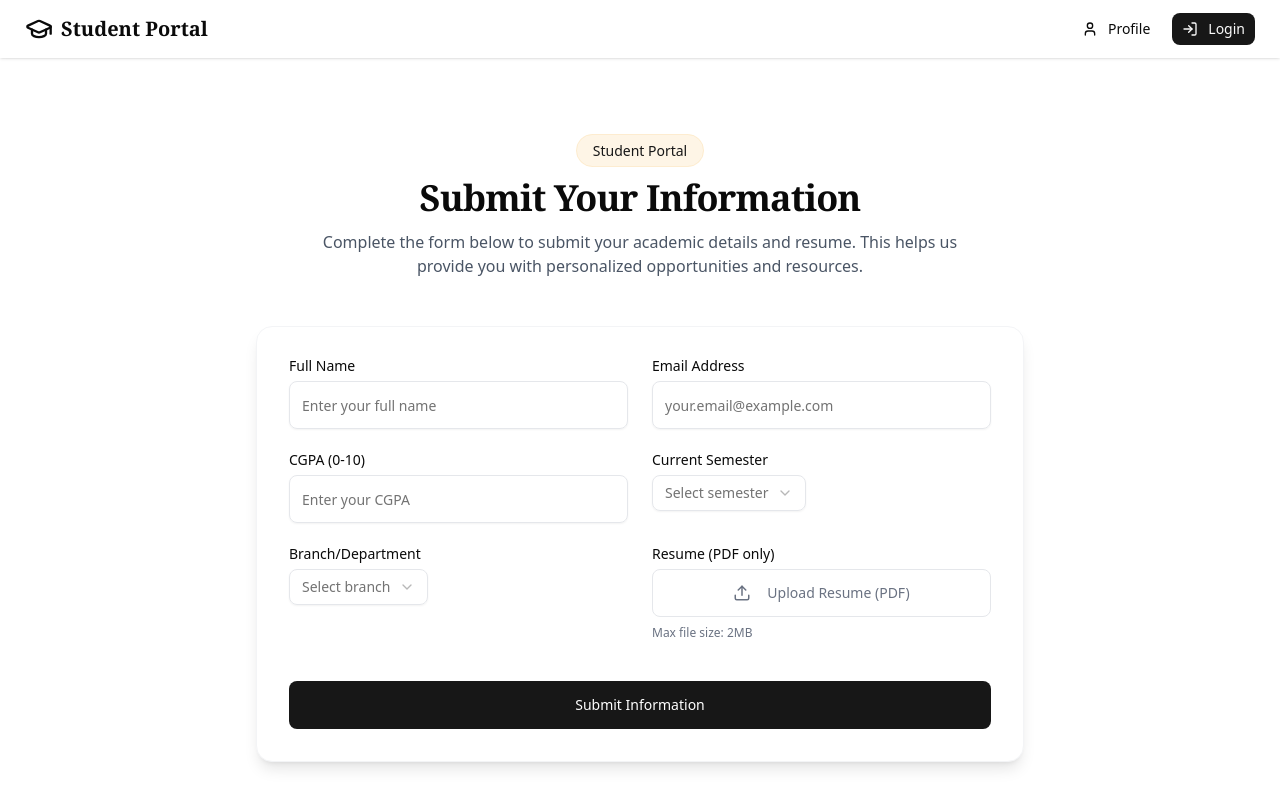
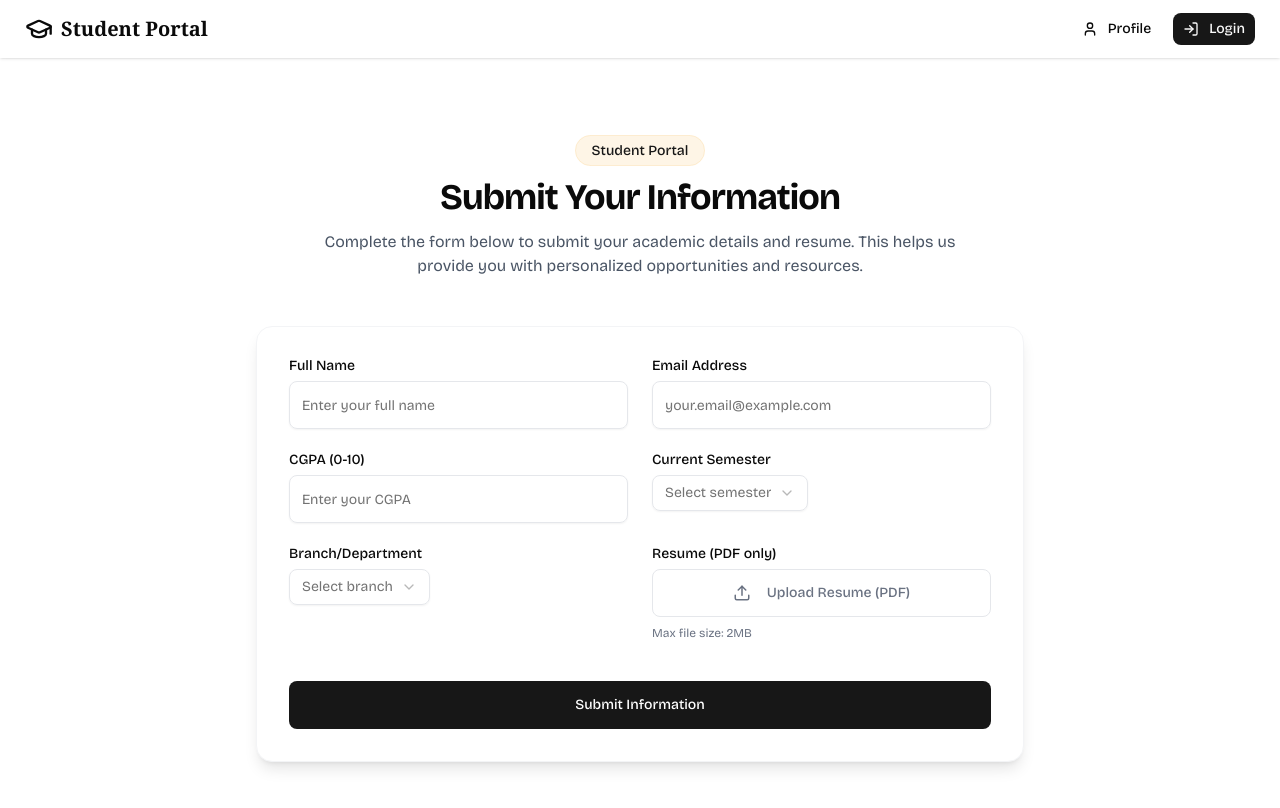
Before and after one commit to adxthya/placement, a Next.js app: page / in a window 1280 px wide. Shown: the top 808 px of the page. Built offline with nearby package versions, Linux system fonts and the light colour scheme.

Commit message:
feat: Update font imports and adjust heading styles; refactor Navbar profile button to use Link

```diff
--- a/app/globals.css
+++ b/app/globals.css
@@ -1,5 +1,3 @@
-@import url("https://fonts.googleapis.com/css2?family=Inter:wght@300;400;500;600;700&family=Playfair+Display:wght@400;500;600;700&display=swap");
-
 @import "tailwindcss";
 @import "tw-animate-css";
 
@@ -143,19 +141,19 @@
 
 /* ---------------- Heading Styles ---------------- */
 .heading-xl {
-  @apply font-serif text-4xl md:text-5xl lg:text-6xl font-bold tracking-tight;
+  @apply text-4xl md:text-5xl lg:text-6xl font-bold tracking-tight;
 }
 
 .heading-lg {
-  @apply font-serif text-3xl md:text-4xl font-bold tracking-tight;
+  @apply text-3xl md:text-4xl font-bold tracking-tight;
 }
 
 .heading-md {
-  @apply font-serif text-2xl md:text-3xl font-semibold;
+  @apply text-2xl md:text-3xl font-semibold;
 }
 
 .heading-sm {
-  @apply font-serif text-xl md:text-2xl font-semibold;
+  @apply text-xl md:text-2xl font-semibold;
 }
 
 /* ---------------- Animation: Fade Up ---------------- */
--- a/app/layout.tsx
+++ b/app/layout.tsx
@@ -1,16 +1,16 @@
 import type { Metadata } from "next";
-import { Geist, Geist_Mono } from "next/font/google";
+import { Bricolage_Grotesque } from "next/font/google";
 import "./globals.css";
 import { Toaster } from "@/components/ui/sonner";
 
-const geistSans = Geist({
-  variable: "--font-geist-sans",
+const bricolageSans = Bricolage_Grotesque({
   subsets: ["latin"],
+  display: "swap",
 });
 
-const geistMono = Geist_Mono({
-  variable: "--font-geist-mono",
+const bricolageMono = Bricolage_Grotesque({
   subsets: ["latin"],
+  display: "swap",
 });
 
 export const metadata: Metadata = {
@@ -26,7 +26,7 @@ export default function RootLayout({
   return (
     <html lang="en">
       <body
-        className={`${geistSans.variable} ${geistMono.variable} antialiased`}
+        className={`${bricolageSans.className} ${bricolageMono.className} antialiased`}
       >
         {children}
         <Toaster />
--- a/components/Navbar.tsx
+++ b/components/Navbar.tsx
@@ -22,6 +22,7 @@ const Navbar = () => {
           </Link>
 
           <div className="flex items-center gap-3">
+            <Link href="/student/profile">
               <Button
                 variant="ghost"
                 size="sm"
@@ -33,6 +34,7 @@ const Navbar = () => {
                 />
                 <span>Profile</span>
               </Button>
+            </Link>
             <Button
               size="sm"
               className="bg-primary hover:bg-primary/90"
--- a/components/StudentForm.tsx
+++ b/components/StudentForm.tsx
@@ -303,7 +303,6 @@ const StudentForm = () => {
                 >
                   {isSubmitting ? "Submitting..." : "Submit Information"}
                 </Button>
-
               </div>
             </form>
           </div>
```
Lines whose indentation alone changed are shown as unchanged.
